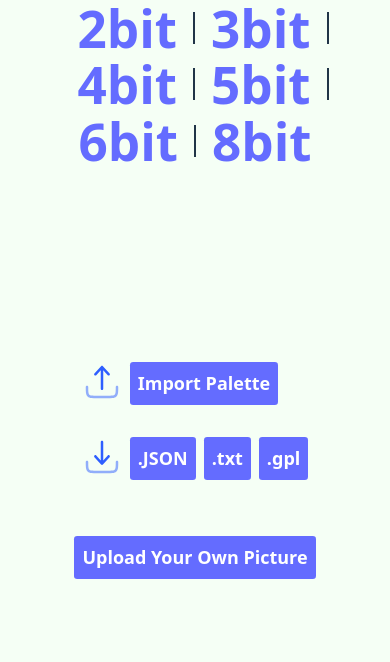
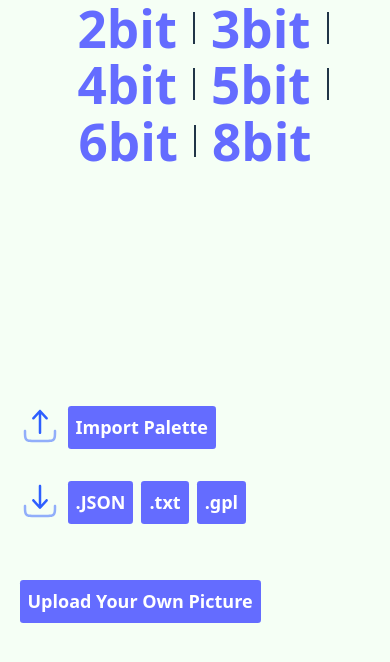
Before and after one commit to LXTKay/paletteeditor, a React (Vite) app: page / in a window 390 px wide. Shown: the top 662 px of the page. Built offline with nearby package versions, Linux system fonts and the light colour scheme; what pica would draw is missing.

Commit message:
mobile layout fix

```diff
--- a/src/components/arbeitsbereich.css
+++ b/src/components/arbeitsbereich.css
@@ -20,4 +20,9 @@
     flex-direction: column;
     justify-content: center;
   }
+
+  .areaLeft,
+  .areaRight {
+    width: 100%;
+  }
 }
--- a/src/components/topMenu.css
+++ b/src/components/topMenu.css
@@ -24,9 +24,10 @@
   }
 }
 
-@media (max-width: 779px) {
+@media (max-width: 780px) {
   .topMenu {
     flex-wrap: wrap;
+    height: auto;
   }
 
   h1 {
```
